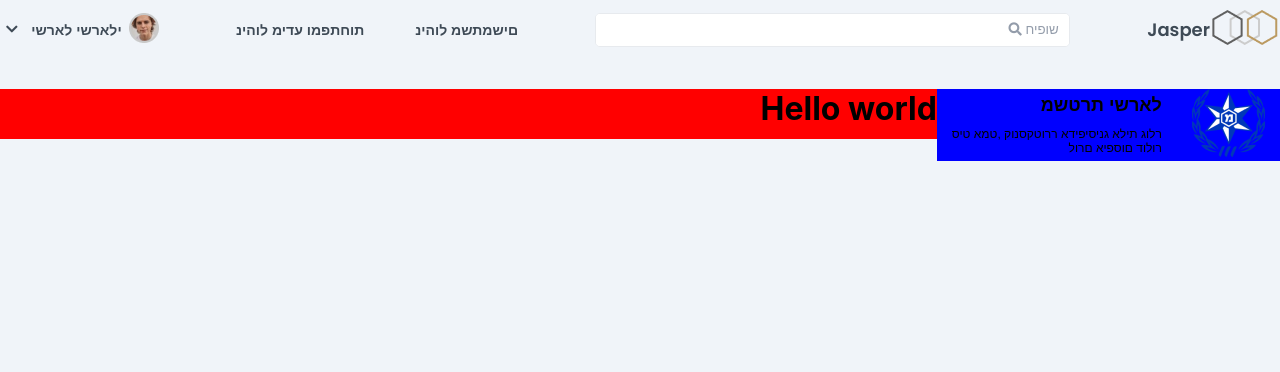
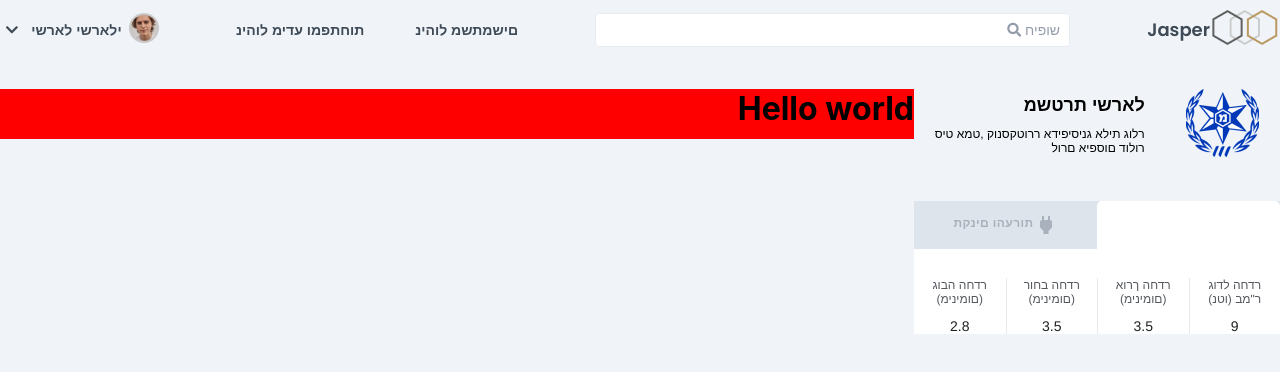
Before and after one commit to evgeniyavasilyeva1907/maket, a React (Create React App) app: page / in a window 1280 px wide. Shown: the top 372 px of the page. Built offline with nearby package versions, Linux system fonts and the light colour scheme.

Commit message:
add right tub

```diff
--- a/src/App.css
+++ b/src/App.css
@@ -43,3 +43,6 @@
   flex-direction: row;
   justify-content: space-between;
 }
+.MuiPaper-elevation4 {
+  box-shadow: none
+}
--- a/src/Components/Header/Header.module.css
+++ b/src/Components/Header/Header.module.css
@@ -47,6 +47,8 @@
     height: 32px;
     background-color: #FFFFFF;
     color: #939CAA;
+    font-family:'Arimo', sans-serif;
+    font-size: 14px;
 }
 .header nav{
     width: 282px;
--- a/src/Components/Right part/Right.js
+++ b/src/Components/Right part/Right.js
@@ -1,6 +1,7 @@
 import React from 'react';
 import style from './Right.module.css';
-import emblem from '../../img/Emblem.png'
+import emblem from '../../img/Emblem.png';
+import SimpleTabs from '../Right part/TabPanel/SimpleTabs'
 
 const Right = () => {
     return (
@@ -12,7 +13,7 @@ const Right = () => {
                     <div className={style.text}>רלוג תילא גניסיפידא ררוטקסנוק ,טמא טיס <br/> רולוד םוספיא םרול</div>
                 </div>
             </div>
-
+            <SimpleTabs/>
         </div>
     )
 }
--- a/src/Components/Right part/Right.module.css
+++ b/src/Components/Right part/Right.module.css
@@ -1,5 +1,4 @@
 .content{
-    background-color: blue;
     width: 370px;
 
 }
@@ -7,6 +6,7 @@
     display: flex;
     flex-direction: row;
     justify-content: space-around;
+    margin-bottom: 40px;
 }
 .boldText{
     font-family: 'Arimo', sans-serif;
--- /dev/null
+++ b/src/Components/Right part/TabPanel/FirstTab/FirstTab.js
@@ -0,0 +1,32 @@
+import React from 'react';
+import style from './FirstTab.module.css';
+
+const FirstTab = () => {
+    return (
+        <div>
+            <div className={style.firstInfo}>
+                <div className={style.textNumber}>
+                    <div className={style.text}> רדחה לדוג<br />ר"מב (וטנ)</div>
+                    <div className={style.number}>9</div>
+                </div>
+                <div className={style.textNumber}>
+                    <div className={style.text}> רדחה ךרוא<br />(םומינימ)</div>
+                    <div className={style.number}>3.5</div>
+                </div>
+                <div className={style.textNumber}>
+                    <div className={style.text}> רדחה בחור<br />(םומינימ)</div>
+                    <div className={style.number}>3.5</div>
+                </div>
+                <div className={style.textNumberLast}>
+                    <div className={style.text}> רדחה הבוג<br />(םומינימ)</div>
+                    <div className={style.number}>2.8</div>
+                </div>
+            </div>
+            <div className={style.secondInfo}>
+
+            </div>
+        </div>
+ )
+}
+
+export default FirstTab
--- /dev/null
+++ b/src/Components/Right part/TabPanel/FirstTab/FirstTab.module.css
@@ -0,0 +1,26 @@
+.firstInfo {
+    display: flex;
+    flex-direction: row;
+    justify-content: space-around;
+    padding-top: 29px;
+}
+.textNumber{
+    border-left: 1px solid #E7EAEE;
+    width: 25%;
+}
+.textNumberLast{
+    width: 25%;
+}
+.firstInfo .text{
+    font-family:'Arimo', sans-serif;
+    font-size: 12px;
+    color: #54585E;
+    text-align: center;
+}
+.firstInfo .number{
+    margin-top: 12px;
+    text-align: center;
+    font-family:'Arimo', sans-serif;
+    font-size: 14px;
+    color: #1F2022;
+}
--- /dev/null
+++ b/src/Components/Right part/TabPanel/SimpleTabs.js
@@ -0,0 +1,117 @@
+import React from 'react';
+import PropTypes from 'prop-types';
+import { makeStyles, withStyles } from '@material-ui/core/styles';
+import AppBar from '@material-ui/core/AppBar';
+import Tabs from '@material-ui/core/Tabs';
+import Tab from '@material-ui/core/Tab';
+import PowerIcon from '@material-ui/icons/Power';
+import style from './SimpleTabs.module.css';
+import FirstTab from './FirstTab/FirstTab'
+
+
+function TabPanel(props) {
+    const { children, value, index, ...other } = props;
+
+    return (
+        <div
+            role="tabpanel"
+            hidden={value !== index}
+            id={`simple-tabpanel-${index}`}
+            aria-labelledby={`simple-tab-${index}`}
+            {...other}
+        >
+            {value === index && (
+                <div style={{backgroundColor:'#fff'}}>
+                    {children}
+                </div>
+            )}
+        </div>
+    );
+}
+
+TabPanel.propTypes = {
+    children: PropTypes.node,
+    index: PropTypes.any.isRequired,
+    value: PropTypes.any.isRequired,
+};
+
+function a11yProps(index) {
+    return {
+        id: `simple-tab-${index}`,
+        'aria-controls': `simple-tabpanel-${index}`,
+    };
+}
+
+const useStyles = makeStyles((theme) => ({
+    root: {
+        flexGrow: 1,
+        backgroundColor: '#DEE4EB',
+    },
+    elevation4: {
+        boxShadow: 'none'
+    }
+}));
+
+const StyledAppBar = withStyles({
+    root: {
+        display: 'flex',
+        justifyContent: 'space-between'
+    }
+
+})(AppBar)
+
+const StyledTab = withStyles({
+    selected: {
+        backgroundColor: "#fff"
+    },
+    root: {
+        width: '183px',
+        borderRadius: '5px 5px  0 0',
+
+    }
+})(Tab)
+
+const StyledTabs = withStyles({
+    root: {
+        backgroundColor: '#DEE4EB',
+    },
+    flexContainer: {
+        justifyContent: "space-between"
+    }
+})(Tabs)
+
+
+export default function SimpleTabs() {
+    const classes = useStyles();
+    const [value, setValue] = React.useState(0);
+
+    const handleChange = (event, newValue) => {
+        setValue(newValue);
+    };
+
+    function Label () {
+        return(
+            <div className={style.leftTub}><PowerIcon/> תורעהו םינקת</div>
+        )
+    }
+
+    return (
+        <div className={classes.root}>
+
+            <StyledAppBar position="static"  elevation={0}>
+                <StyledTabs value={value} onChange={handleChange} aria-label="simple tabs example" TabIndicatorProps={{ style: { background: "none" } }}>
+                    <StyledTab label="רדחה ינותנ" {...a11yProps(0) } />
+                    <StyledTab label={<Label/>} {...a11yProps(1)} />
+                </StyledTabs>
+            </StyledAppBar>
+
+
+            <TabPanel value={value} index={0} root={{backgroundColor: '#ffffff'}}>
+                <FirstTab/>
+            </TabPanel>
+            <TabPanel value={value} index={1}>
+                Item Two
+            </TabPanel>
+        </div>
+    );
+}
--- /dev/null
+++ b/src/Components/Right part/TabPanel/SimpleTabs.module.css
@@ -0,0 +1,7 @@
+.leftTub{
+    display: flex;
+    font-family:'Arimo', sans-serif;
+    font-size: 12px;
+    font-weight: bold;
+    color: #939CAA;
+}
```
